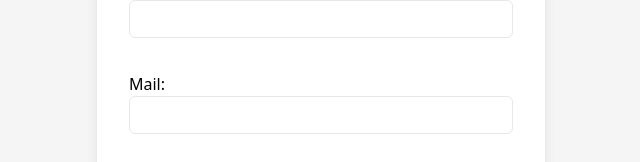
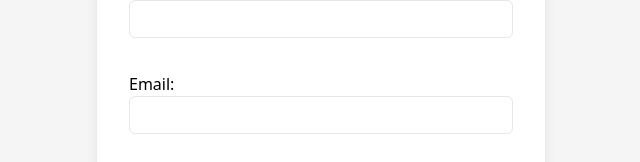
Before and after one commit to Saimon0948/TPI-FRONT-, a React (Vite) app: page /register in a window 1280 px wide. Shown: the part 168-330 px from the top of the page, without its empty margins (319-959 px from the left). Built offline with nearby package versions, Linux system fonts and the light colour scheme.

Commit message:
registro corregido

```diff
--- a/src/modules/auth/components/RegisterForm.jsx
+++ b/src/modules/auth/components/RegisterForm.jsx
@@ -15,7 +15,7 @@ function RegisterForm() {
       handleSubmit,
       formState: { errors },
       watch,
-    } = useForm({ defaultValues: { username: '', mail: '', role: '', password: '', confirmPassword: '' } });
+    } = useForm({ defaultValues: { username: '', email: '', role: '', password: '', confirmPassword: '' } });
 
   const navigate = useNavigate();
 
@@ -24,7 +24,7 @@ function RegisterForm() {
       const payload = {
         username: formData.username,
         password: formData.password,
-        mail: formData.mail,
+        email: formData.email,
         role: formData.role,
 
       };
@@ -82,15 +82,15 @@ function RegisterForm() {
         />
 
         <Input
-          label='Mail'
-          {...register('mail', {
-            required: 'Mail es obligatorio',
+          label='Email'
+          {...register('email', {
+            required: 'Email es obligatorio',
             validate: (value) => {
               const emailRegex = /^[^\s@]+@[^\s@]+\.[^\s@]+$/;
               return emailRegex.test(value) || 'Email no es válido';
             },
           })}
-          error={errors.mail?.message}
+          error={errors.email?.message}
         />
 
         <div className='flex flex-col h-20'>
--- a/src/modules/auth/services/register.js
+++ b/src/modules/auth/services/register.js
@@ -1,8 +1,8 @@
 import { instance } from '../../shared/api/axiosInstance';
 
-export const registerUser = async ({ username, password ,mail, role, }) => {
+export const registerUser = async ({ username, password ,email, role, }) => {
   try {
-    const payload = { username, password, mail, role };
+    const payload = { username, password, email, role };
     const response = await instance.post('/api/auth/register', payload);
 
     return { data: response.data, error: null };
```
